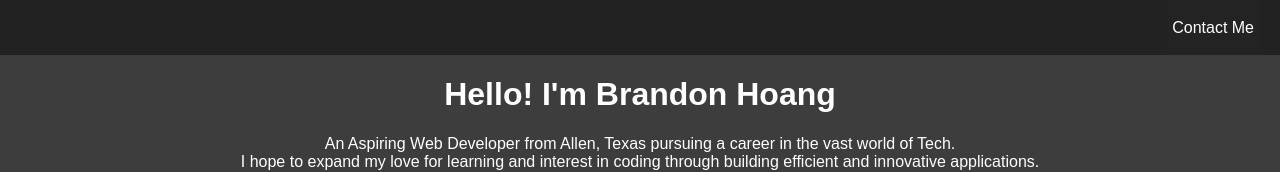
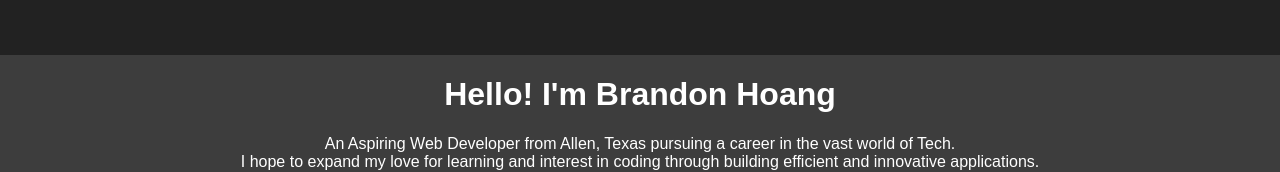
Before and after one commit to enbecoding/react-portfolio, a React (Create React App) app: page / in a window 1280 px wide. Shown: the top 172 px of the page. Built offline with nearby package versions, Linux system fonts and the light colour scheme.

Commit message:
current build

```diff
--- a/src/components/Header.jsx
+++ b/src/components/Header.jsx
@@ -1,14 +1,12 @@
 import React from 'react'
-import {Link} from "react-router-dom"
 import styles from "./Header.module.css"
 
 const Header = () => {
+
   return (
     <>
     <header>
-      <h2></h2>
-          <button className={styles.nav_btn}>Contact Me
-          </button>
+      <h1 className={styles.title}></h1>
     </header>
     </>
   )
--- a/src/components/Header.module.css
+++ b/src/components/Header.module.css
@@ -18,3 +18,7 @@ header {
   border-style: none;
   font-size: 16px;
 }
+
+.title {
+
+}
```
